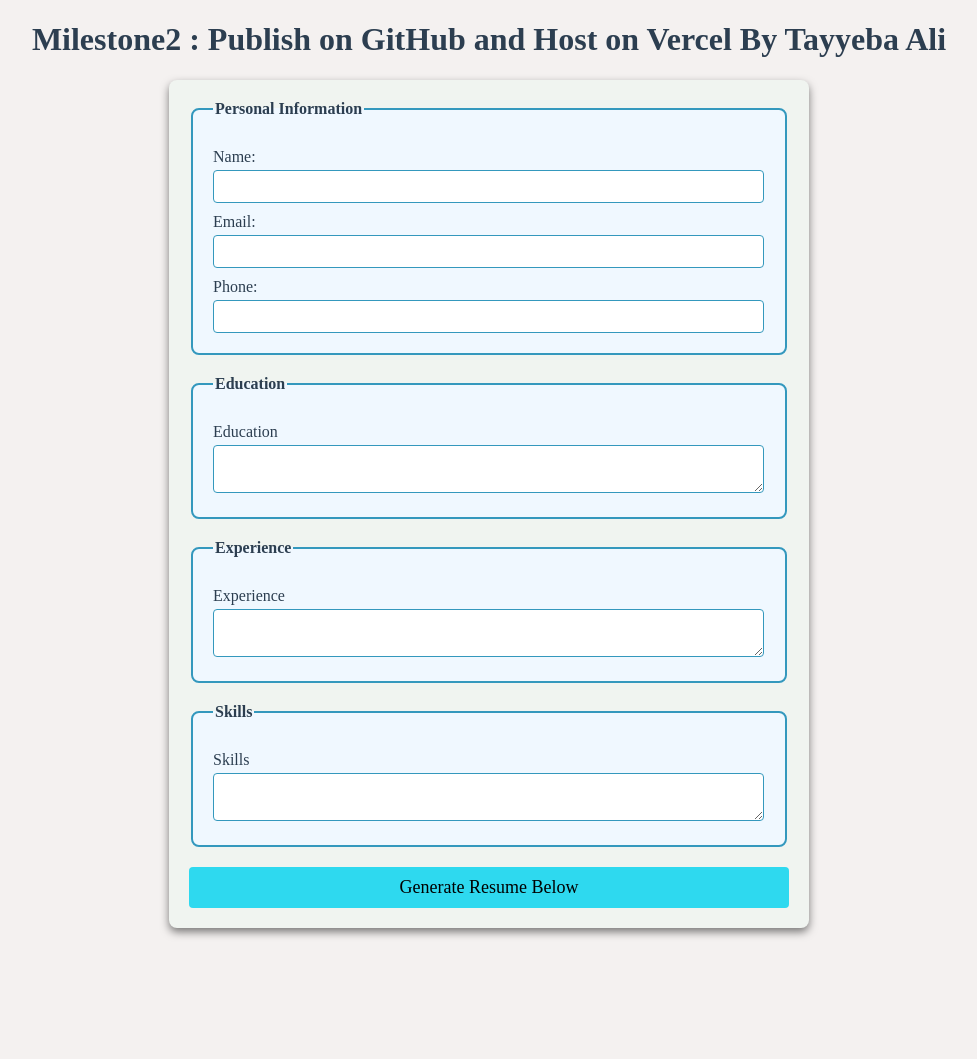
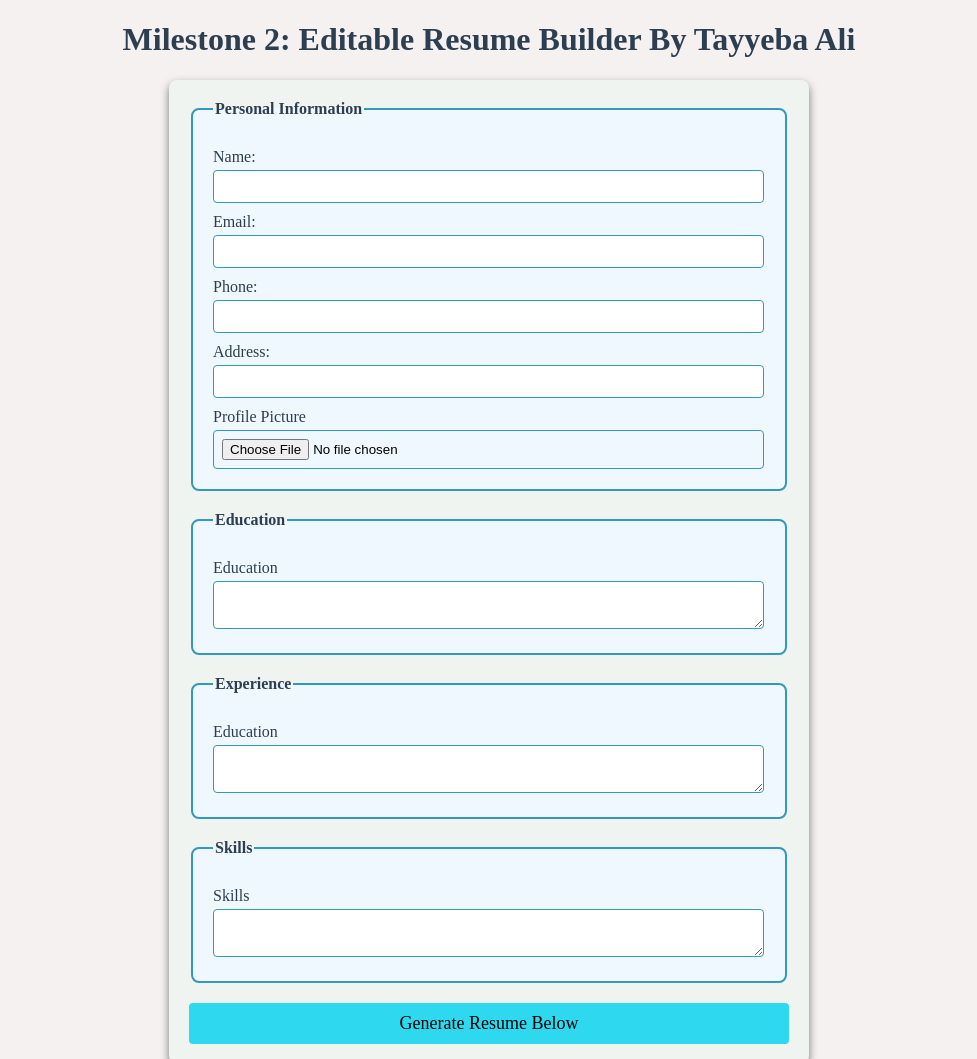
Before and after one commit to tayyeba-ali/mileston2resumeByTayyebaAli, a plain HTML site: page index.html in a window 1280 px wide. Shown: the top 1059 px of the page, without its empty margins (151-1128 px from the left). Before the commit the page ends 948 px from the top, so only its background shows below. Drawn offline with Linux system fonts and the light colour scheme.

Commit message:
Update index.html

```diff
--- a/index.html
+++ b/index.html
@@ -7,7 +7,7 @@
     <link rel="stylesheet" href="style.css">
 </head>
 <body>
-    <h1>Milestone2 : Publish on GitHub and Host on Vercel By Tayyeba Ali</h1>
+    <h1>Milestone 2: Editable Resume Builder By Tayyeba Ali</h1>
     <form id="resumeForm">
         <fieldset>
             <legend> Personal Information</legend>
@@ -19,6 +19,14 @@
 
             <label for="phone">Phone:</label>
             <input type="tel" name="phone" id="phone" required>
+
+            <label for="address">Address:</label>
+            <input type="add" name="address" id="address" required>
+
+            <!-- profile picture -->
+             <label for="profilePicture">Profile Picture</label>
+             <input type="file" name="profilePicture" id="profilePicture" accept="image/*" required>
+
         </fieldset>
     <fieldset>
         <legend>Education</legend>
@@ -28,7 +36,7 @@
 
     <fieldset>
         <legend>Experience</legend>
-        <label for="experience"> Experience</label>
+        <label for="experience"> Education</label>
         <textarea name="experience" id="experience" raws="4" required></textarea> <br>
     </fieldset>
 
```
